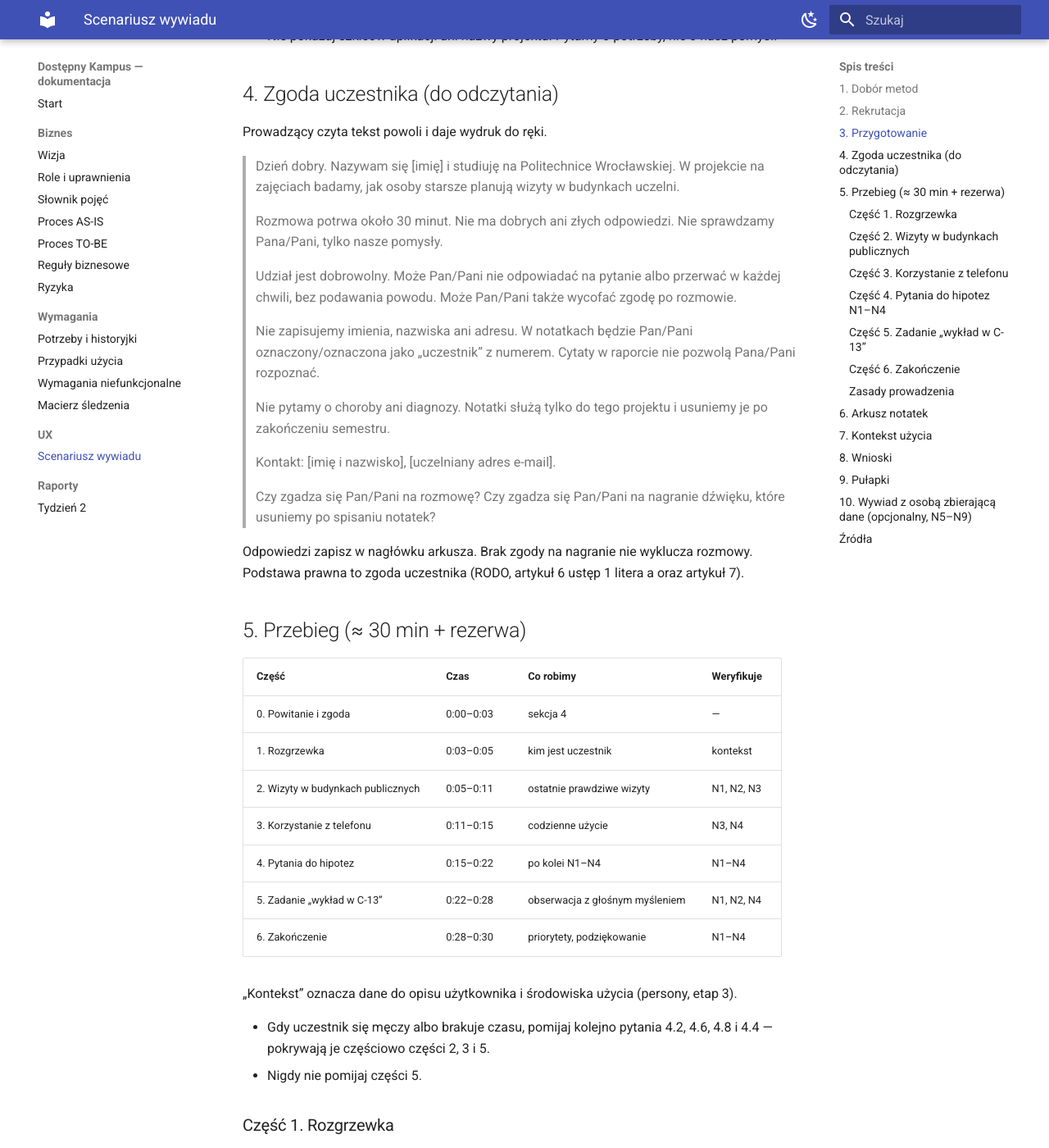
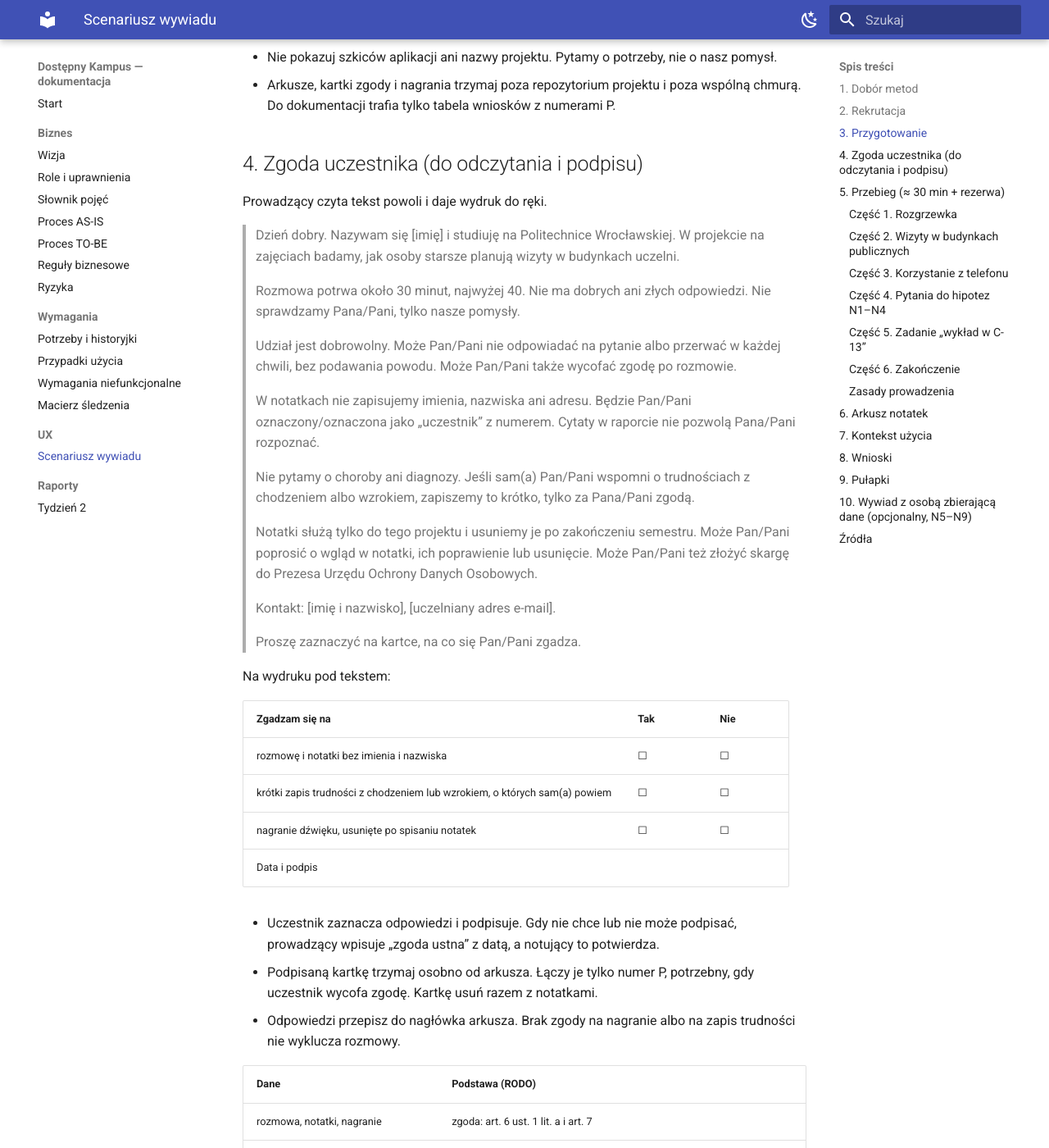
Before and after one commit to dostepny-kampus/dostepny-kampus, an MkDocs documentation site: the page built from docs/docs/ux/scenariusz-wywiadu.md, in a window 1280 px wide and 1400 px high, scrolled down 2062 px. Shown: the whole window at 82% size. Built offline with MkDocs 1.6.1 and Material for MkDocs 9.7.7, drawn with Linux system fonts in a browser that asks for light colours; some of the changed text lies outside the part shown.

Commit message:
docs(ux): fix participant consent for health data and data storage

```diff
--- a/docs/docs/ux/scenariusz-wywiadu.md
+++ b/docs/docs/ux/scenariusz-wywiadu.md
@@ -41,29 +41,51 @@ Szukamy potrzeb, a nie oceny gotowego projektu, dlatego podstawą jest wywiad in
 ## 3. Przygotowanie
 
 - Przeprowadź 1 wywiad próbny z kimkolwiek z otoczenia. Popraw pytania, które budzą wątpliwości.
-- Wydrukuj arkusz notatek. Dla uczestnika miej wydruk zgody dużą czcionką (min. 16 pt).
+- Wydrukuj arkusz notatek i 2 egzemplarze zgody dużą czcionką (min. 16 pt). Podpisany zostaje u prowadzącego, drugi z kontaktem dostaje uczestnik.
 - Wybierz ciche miejsce z dobrym światłem. Uczestnik ma przy sobie własny telefon i okulary, jeśli ich używa.
 - Nie pokazuj szkiców aplikacji ani nazwy projektu. Pytamy o potrzeby, nie o nasz pomysł.
+- Arkusze, kartki zgody i nagrania trzymaj poza repozytorium projektu i poza wspólną chmurą. Do dokumentacji trafia tylko tabela wniosków z numerami P.
 
-## 4. Zgoda uczestnika (do odczytania)
+## 4. Zgoda uczestnika (do odczytania i podpisu)
 
 Prowadzący czyta tekst powoli i daje wydruk do ręki.
 
 > Dzień dobry. Nazywam się [imię] i studiuję na Politechnice Wrocławskiej. W projekcie na zajęciach badamy, jak osoby starsze planują wizyty w budynkach uczelni.
 >
-> Rozmowa potrwa około 30 minut. Nie ma dobrych ani złych odpowiedzi. Nie sprawdzamy Pana/Pani, tylko nasze pomysły.
+> Rozmowa potrwa około 30 minut, najwyżej 40. Nie ma dobrych ani złych odpowiedzi. Nie sprawdzamy Pana/Pani, tylko nasze pomysły.
 >
 > Udział jest dobrowolny. Może Pan/Pani nie odpowiadać na pytanie albo przerwać w każdej chwili, bez podawania powodu. Może Pan/Pani także wycofać zgodę po rozmowie.
 >
-> Nie zapisujemy imienia, nazwiska ani adresu. W notatkach będzie Pan/Pani oznaczony/oznaczona jako „uczestnik” z numerem. Cytaty w raporcie nie pozwolą Pana/Pani rozpoznać.
+> W notatkach nie zapisujemy imienia, nazwiska ani adresu. Będzie Pan/Pani oznaczony/oznaczona jako „uczestnik” z numerem. Cytaty w raporcie nie pozwolą Pana/Pani rozpoznać.
 >
-> Nie pytamy o choroby ani diagnozy. Notatki służą tylko do tego projektu i usuniemy je po zakończeniu semestru.
+> Nie pytamy o choroby ani diagnozy. Jeśli sam(a) Pan/Pani wspomni o trudnościach z chodzeniem albo wzrokiem, zapiszemy to krótko, tylko za Pana/Pani zgodą.
+>
+> Notatki służą tylko do tego projektu i usuniemy je po zakończeniu semestru. Może Pan/Pani poprosić o wgląd w notatki, ich poprawienie lub usunięcie. Może Pan/Pani też złożyć skargę do Prezesa Urzędu Ochrony Danych Osobowych.
 >
 > Kontakt: [imię i nazwisko], [uczelniany adres e-mail].
 >
-> Czy zgadza się Pan/Pani na rozmowę? Czy zgadza się Pan/Pani na nagranie dźwięku, które usuniemy po spisaniu notatek?
+> Proszę zaznaczyć na kartce, na co się Pan/Pani zgadza.
 
-Odpowiedzi zapisz w nagłówku arkusza. Brak zgody na nagranie nie wyklucza rozmowy. Podstawa prawna to zgoda uczestnika (RODO, artykuł 6 ustęp 1 litera a oraz artykuł 7).
+Na wydruku pod tekstem:
+
+| Zgadzam się na | Tak | Nie |
+| --- | --- | --- |
+| rozmowę i notatki bez imienia i nazwiska | ☐ | ☐ |
+| krótki zapis trudności z chodzeniem lub wzrokiem, o których sam(a) powiem | ☐ | ☐ |
+| nagranie dźwięku, usunięte po spisaniu notatek | ☐ | ☐ |
+| Data i podpis | | |
+
+- Uczestnik zaznacza odpowiedzi i podpisuje. Gdy nie chce lub nie może podpisać, prowadzący wpisuje „zgoda ustna” z datą, a notujący to potwierdza.
+- Podpisaną kartkę trzymaj osobno od arkusza. Łączy je tylko numer P, potrzebny, gdy uczestnik wycofa zgodę. Kartkę usuń razem z notatkami.
+- Odpowiedzi przepisz do nagłówka arkusza. Brak zgody na nagranie albo na zapis trudności nie wyklucza rozmowy.
+
+| Dane | Podstawa (RODO) |
+| --- | --- |
+| rozmowa, notatki, nagranie | zgoda: art. 6 ust. 1 lit. a i art. 7 |
+| trudności z chodzeniem lub wzrokiem | dane dotyczące zdrowia (art. 4 pkt 15), więc wyraźna zgoda: art. 9 ust. 2 lit. a |
+| treść informacji dla uczestnika | art. 13: kto zbiera dane, cel, czas przechowywania, prawa, skarga |
+
+Zgodę trzeba umieć wykazać (art. 7 ust. 1). Dlatego podpis na kartce jest bezpieczniejszy niż sama notatka prowadzącego.
 
 ## 5. Przebieg (≈ 30 min + rezerwa)
 
@@ -158,7 +180,7 @@ Prowadzący czyta:
 | 6.2 | Czy jest coś ważnego, o co nie zapytałem/zapytałam? | N1–N4, nowe potrzeby |
 | 6.3 | Czy zgodzi się Pan/Pani na drugą krótką rozmowę, gdy pokażemy szkic aplikacji? | — (etap 4) |
 
-Podziękuj. Kontakt do ponownej rozmowy zapisz w osobnym miejscu, nigdy w arkuszu.
+Podziękuj. Kontakt do ponownej rozmowy zapisz tylko za zgodą, w osobnym miejscu, nigdy w arkuszu. Usuń go po etapie 4.
 
 ### Zasady prowadzenia
 
@@ -167,6 +189,7 @@ Podziękuj. Kontakt do ponownej rozmowy zapisz w osobnym miejscu, nigdy w arkusz
 - Dopytuj neutralnie: „Proszę powiedzieć więcej”, „Dlaczego?”, „Co było dalej?”.
 - Nie oceniaj odpowiedzi i nie tłumacz się z pomysłu.
 - Pytaj o konkretne, minione sytuacje, a nie o opinie „na ogół”.
+- Gdy uczestnik pokazuje telefon, nie fotografuj ani nie nagrywaj ekranu. Prywatnych treści z ekranu nie notuj.
 
 ## 6. Arkusz notatek
 
@@ -178,9 +201,9 @@ Nagłówek (1 arkusz na uczestnika):
 | Data, prowadzący, notujący | _ (inicjały) |
 | Przedział wieku | 60–69 / 70–79 / 80+ |
 | Smartfon | tak / nie |
-| Trudności z poruszaniem się lub wzrokiem | tylko to, co uczestnik sam powiedział, bez diagnoz |
+| Trudności z poruszaniem się lub wzrokiem | tylko przy zgodzie na zapis; krótko to, co uczestnik sam powiedział, bez diagnoz |
 | Rodzina członka zespołu | tak / nie |
-| Zgoda na rozmowę / na nagranie | tak / nie — tak / nie |
+| Zgoda: rozmowa / zapis trudności / nagranie | tak / nie — tak / nie — tak / nie |
 
 Notatki:
 
```
